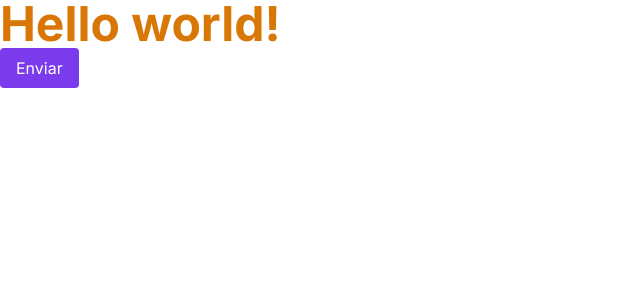
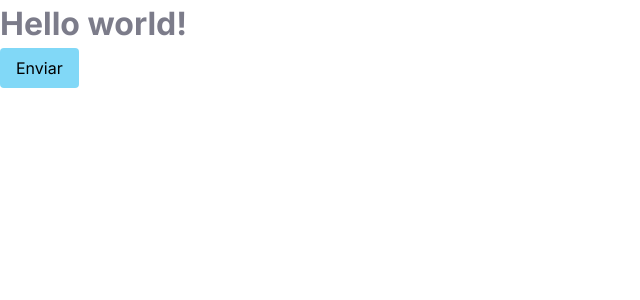
Before and after one commit to alekaimer/lab-ds, a React (Vite) app: page / in a window 1280 px wide. Shown: the top 300 px of the page, without its empty margins (0-640 px from the left). Built offline with nearby package versions, Linux system fonts and the light colour scheme.

Commit message:
override font sizes and color tokens

```diff
--- a/src/App.tsx
+++ b/src/App.tsx
@@ -3,8 +3,8 @@ import "./styles/global.css";
 export function App() {
   return (
     <>
-      <h1 className="font-bold text-amber-600 text-5xl">Hello world!</h1>
-      <button className="bg-violet-600 hover:bg-violet-500 text-white font-medium px-4 py-2 rounded">
+      <h1 className="font-bold text-gray-400 text-2xl">Hello world!</h1>
+      <button className="bg-cyan-500 hover:bg-cyan-300 text-white font-medium px-4 py-2 rounded">
         Enviar
       </button>
     </>
--- a/tailwind.config.cjs
+++ b/tailwind.config.cjs
@@ -2,6 +2,24 @@
 module.exports = {
   content: ["./src/**/*.tsx"],
   theme: {
+    fontSize: {
+      xs: 14,
+      sm: 16,
+      md: 18,
+      ld: 20,
+      xl: 24,
+      '2xl': 32,
+    },
+    colors: {
+      'gray-900': '#' + '121214',
+      'gray-800': '#' + '202024',
+      'gray-400': '#' + '7c7c8a',
+      'gray-200': '#' + 'c4c4cc',
+      'gray-100': '#' + 'e1e1e6',
+
+      'cyan-500': '#' + '81d8f7',
+      'cyan-300': '#' + '9be1fb',
+    },
     extend: {
       fontFamily: {
         sans: ["Inter", "sans-serif"],
```
